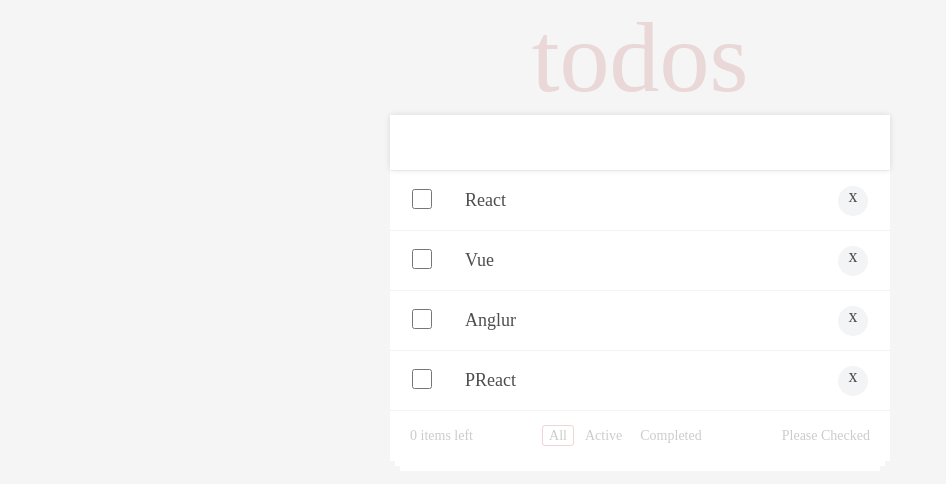
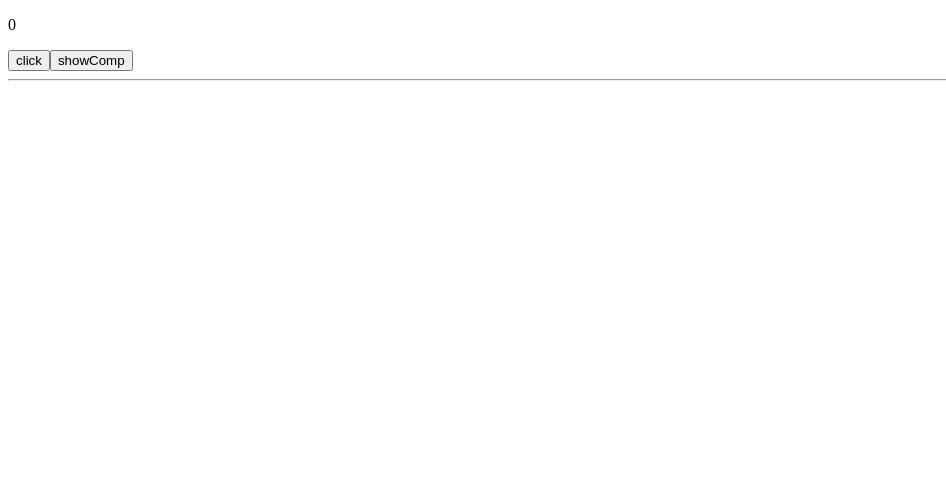
Before and after one commit to UYulong/react-study, a React (Create React App) app: page / in a window 1280 px wide. Shown: the top 484 px of the page, without its empty margins (0-946 px from the left). Built offline with nearby package versions, Linux system fonts and the light colour scheme.

Commit message:
useEffect 学习

```diff
--- /dev/null
+++ b/src/hooks/02-useEffect.js
@@ -0,0 +1,49 @@
+import { useEffect, useState } from "react";
+
+function Time() {
+  const [time, setTime] = useState(new Date())
+
+  useEffect(() => {
+    const id = setInterval(() => {
+      setTime(new Date())
+    }, 1000);
+
+    return function() {clearInterval(id)}
+  }, [time])
+
+  return (
+    <div>{time.toLocaleTimeString()}</div>
+  )
+}
+
+function Test() {
+  const [count, setCount] = useState(0);
+
+  const handleAdd = () => {
+    setCount(count + 1);
+  };
+
+  useEffect(() => {
+    document.title = `clicked ${count}`;
+  });
+
+
+  // ---------
+  const [flag, setFlag] = useState(false)
+  const handleShow = () => {
+    setFlag(!flag)
+  }
+
+  return (
+    <div>
+      <p>{count}</p>
+      <button onClick={handleAdd}>click</button>
+
+      <button onClick={handleShow}>showComp</button>
+      <hr />
+      {flag ? <Time /> : null}
+    </div>
+  );
+}
+
+export default Test;
```
Also changed, not shown: src/base/example/todo.js (deleted, +0 -18 lines), src/hooks/01-useState.js (added, +19 -0 lines), src/index.js (+6 -2 lines).
